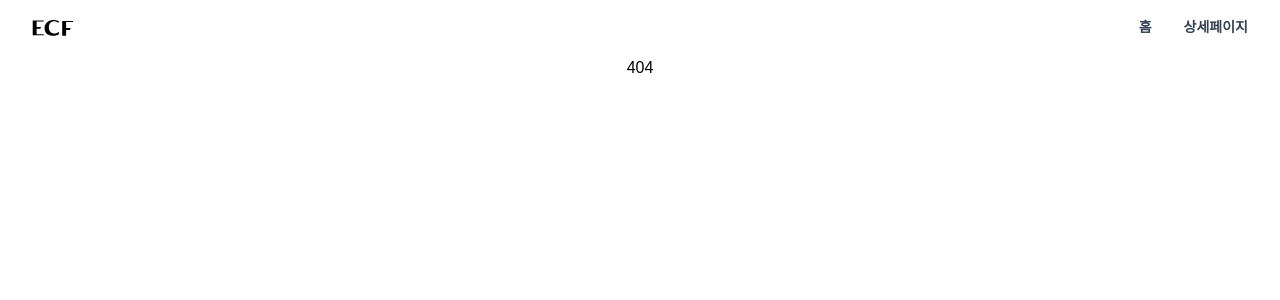
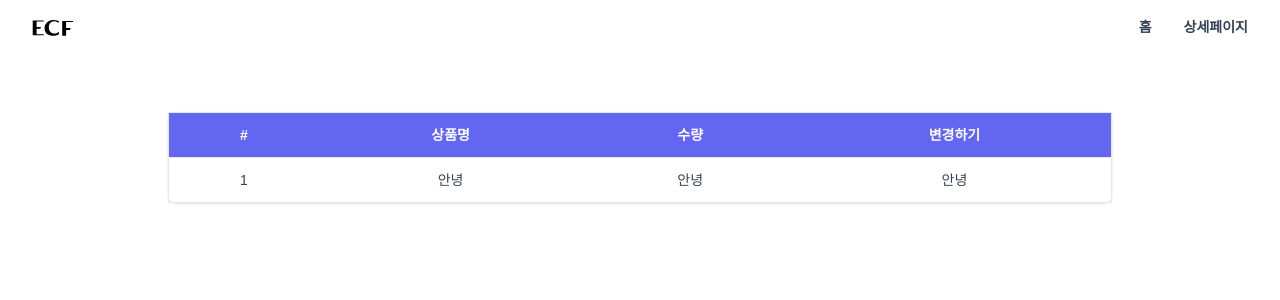
Before and after one commit to sunfivemin/react, a React (Create React App) app in the folder shop/: page /cart in a window 1280 px wide. Before the commit this address had no page. Shown: the top 300 px of the page. Built offline with nearby package versions, Linux system fonts and the light colour scheme; a web font is replaced by a local one.

Commit message:
리덕스 세팅

```diff
--- a/shop/package.json
+++ b/shop/package.json
@@ -3,12 +3,15 @@
   "version": "0.1.0",
   "private": true,
   "dependencies": {
+    "@reduxjs/toolkit": "^1.8.1",
     "@testing-library/jest-dom": "^5.17.0",
     "@testing-library/react": "^13.4.0",
     "@testing-library/user-event": "^13.5.0",
     "axios": "^1.7.2",
     "react": "^18.3.1",
     "react-dom": "^18.3.1",
+    "react-redux": "^8.1.3",
+    "react-router": "^6.25.1",
     "react-scripts": "5.0.1",
     "web-vitals": "^2.1.4"
   },
@@ -40,7 +43,7 @@
     "@tailwindcss/forms": "^0.5.7",
     "autoprefixer": "^10.4.19",
     "postcss": "^8.4.38",
-    "react-router-dom": "^6.23.1",
+    "react-router-dom": "^6.25.1",
     "tailwindcss": "^3.4.4"
   }
 }
--- a/shop/src/App.js
+++ b/shop/src/App.js
@@ -3,12 +3,16 @@ import "./App.css";
 import clothone from "./assets/images/cloth1.png";
 import clothtwo from "./assets/images/cloth2.jpg";
 import cloththree from "./assets/images/cloth3.png";
+import cloth4 from "./assets/images/cloth1.png";
+import cloth5 from "./assets/images/cloth2.jpg";
+import cloth6 from "./assets/images/cloth3.png";
 import data from "./data";
 import { Routes, Route, Link, useNavigate, Outlet } from "react-router-dom";
 import Detail from "./pages/Detail";
+import Cart from "./pages/Cart";
 import axios from "axios";
 
-const clothImages = [clothone, clothtwo, cloththree];
+const clothImages = [clothone, clothtwo, cloththree, cloth4, cloth5, cloth6];
 
 function App() {
     let [cloths, setCloths] = useState(data);
@@ -16,7 +20,10 @@ function App() {
     let [fade, setFade] = useState("");
 
     useEffect(() => {
+        setTimeout(() => {
             setFade("end");
+        }, 100);
+        // setFade("end");
         return () => {
             setFade("");
         };
@@ -25,20 +32,14 @@ function App() {
     return (
         <div className={"App start " + fade}>
             <div className="mx-auto font-pre">
-        <div className="py-4 px-4 border-b border-slate-900/10 lg:px-8 lg:border-0 lg:mx-0">
+                <div className="px-4 py-4 border-b border-slate-900/10 lg:px-8 lg:border-0 lg:mx-0">
                     <div className="relative flex items-center mx-auto max-w-7xl">
                         <a className="mr-3 flex-none w-[3.0625rem] md:w-auto" href="/">
                             <span className="sr-only">home page</span>
 
                             <svg width="43" height="17" viewBox="0 0 44 18">
-                <path
-                  className="cls-1"
-                  d="M0,.48H11.57V1.7H4.12V7.47s4.78-.03,4.78,0-.9,1.83-.9,1.83h-3.88v5.73h7.55v1.24H0V.48Z"
-                />
-                <polygon
-                  className="cls-1"
-                  points="42.74 2.18 42.74 .97 31.22 .97 31.22 16.75 32.9 16.75 35.31 16.75 35.35 16.75 35.35 10.46 39.38 10.46 40.23 8.44 35.35 8.44 35.35 2.18 42.74 2.18"
-                />
+                                <path className="cls-1" d="M0,.48H11.57V1.7H4.12V7.47s4.78-.03,4.78,0-.9,1.83-.9,1.83h-3.88v5.73h7.55v1.24H0V.48Z" />
+                                <polygon className="cls-1" points="42.74 2.18 42.74 .97 31.22 .97 31.22 16.75 32.9 16.75 35.31 16.75 35.35 16.75 35.35 10.46 39.38 10.46 40.23 8.44 35.35 8.44 35.35 2.18 42.74 2.18" />
                                 <path
                                     className="cls-1"
                                     d="M21.97,16.71c-5.4,.03-9.43-2.57-9.43-8.03,.03-2.89,.98-4.92,3.11-6.59C17.58,.5,19.97-.02,22.58,0c2.38,0,4.37,1.1,5.32,1.68l-.63,1.26c-1.35-1.13-3.16-1.69-4.9-1.71-1.71-.02-3.44,1.05-4.3,2.51-.44,.75-.72,1.57-.85,2.43-.36,2.33-.07,4.88,1.69,6.59,1.02,1,2.4,1.59,3.83,1.63,.33,0,.67,.01,.99-.04,1.82-.3,3.12-1.15,4.25-1.96l-.53,2.92c-1.2,.59-3.02,1.4-5.46,1.4Z"
@@ -60,8 +61,7 @@ function App() {
                                             to="/detail/1"
                                             onClick={() => {
                                                 navi("/detail/1");
-                      }}
-                    >
+                                            }}>
                                             상세페이지
                                         </Link>
                                     </li>
@@ -85,11 +85,7 @@ function App() {
                             <div className="container pt-10 mx-auto">
                                 <div className="flex flex-wrap ">
                                     {cloths.map((cloth, index) => (
-                    <Card
-                      key={index}
-                      cloth={cloth}
-                      image={clothImages[index]}
-                    />
+                                        <Card key={index} cloth={cloth} image={clothImages[index]} />
                                     ))}
 
                                     {/* <img src={process.env.PUBLIC_URL + '/logo192.png'} className="w-full mx-auto h-[24rem] bg-center bg-contain bg-no-repeat" alt="" /> */}
@@ -107,8 +103,7 @@ function App() {
                                                 console.log("실패함 ㅅㄱ");
                                             });
                                     }}
-                  className="inline-flex justify-center my-10 rounded-lg text-sm font-semibold py-3 px-4 bg-slate-900 text-white hover:bg-slate-700"
-                >
+                                    className="inline-flex justify-center px-4 py-3 my-10 text-sm font-semibold text-white rounded-lg bg-slate-900 hover:bg-slate-700">
                                     더보기
                                 </button>
                             </div>
@@ -117,6 +112,7 @@ function App() {
                 />
 
                 <Route path="/detail/:id" element={<Detail cloths={cloths} />} />
+                <Route path="/cart" element={<Cart />} />
                 <Route path="/about" element={<About />}>
                     <Route path="member" element={<div>11111</div>} />
                     <Route path="location" element={<div>22222</div>} />
@@ -166,11 +162,7 @@ function About() {
 function Card({ cloth, image }) {
     return (
         <div className="w-full px-4 mb-4 md:w-1/3">
-      <img
-        src={image}
-        className="w-full mx-auto h-[24rem] bg-center bg-contain bg-no-repeat"
-        alt={cloth.title}
-      />
+            <img src={image} className="w-full mx-auto h-[24rem] bg-center bg-contain bg-no-repeat" alt={cloth.title} />
             <h4 className="mt-2 text-xl font-bold">{cloth.title}</h4>
             <p className="text-gray-700">{cloth.price}</p>
         </div>
--- a/shop/src/data.js
+++ b/shop/src/data.js
@@ -1,24 +1,24 @@
 let data = [
     {
-      id : 0,
-      title : "White and Black",
-      content : "Born in France",
-      price : 120000
+        id: 0,
+        title: "White and Black",
+        content: "Born in France",
+        price: 120000,
     },
 
     {
-      id : 1,
-      title : "Red Knit",
-      content : "Born in Seoul",
-      price : 110000
+        id: 1,
+        title: "Red Knit",
+        content: "Born in Seoul",
+        price: 110000,
     },
 
     {
-      id : 2,
-      title : "Grey Yordan",
-      content : "Born in the States",
-      price : 130000
-    }
-  ]
+        id: 2,
+        title: "Grey Yordan",
+        content: "Born in the States",
+        price: 130000,
+    },
+];
 
-  export default data;
+export default data;
--- a/shop/src/index.js
+++ b/shop/src/index.js
@@ -4,14 +4,19 @@ import "./index.css";
 import App from "./App";
 import reportWebVitals from "./reportWebVitals";
 import { BrowserRouter } from "react-router-dom";
+import { Provider } from "react-redux";
+import store from "./store.js";
 
 const root = ReactDOM.createRoot(document.getElementById("root"));
 root.render(
-  <BrowserRouter>
-    <App />
-  </BrowserRouter>
+    <React.StrictMode>
+        <Provider store={store}>
+            <BrowserRouter>
+                <App />
+            </BrowserRouter>
+        </Provider>
+    </React.StrictMode>
 );
-
 // If you want to start measuring performance in your app, pass a function
 // to log results (for example: reportWebVitals(console.log))
 // or send to an analytics endpoint. Learn more: https://bit.ly/CRA-vitals
--- /dev/null
+++ b/shop/src/pages/Cart.js
@@ -0,0 +1,32 @@
+import { useSelector } from "react-redux";
+
+function Cart() {
+    let user = useSelector((state) => {
+        return state;
+    });
+
+    return (
+        <div class="container mx-auto p-4 mt-10">
+            <table class="min-w-full bg-white border border-gray-200 rounded-lg shadow">
+                <thead class="bg-indigo-500 text-white">
+                    <tr>
+                        <th class="py-3 px-4 text-center text-sm font-semibold uppercase">#</th>
+                        <th class="py-3 px-4 text-center text-sm font-semibold uppercase">상품명</th>
+                        <th class="py-3 px-4 text-center text-sm font-semibold uppercase">수량</th>
+                        <th class="py-3 px-4 text-center text-sm font-semibold uppercase">변경하기</th>
+                    </tr>
+                </thead>
+                <tbody>
+                    <tr class="border-t border-gray-200 hover:bg-gray-100">
+                        <td class="py-3 px-4 text-center text-sm text-gray-700">1</td>
+                        <td class="py-3 px-4 text-center text-sm text-gray-700">안녕</td>
+                        <td class="py-3 px-4 text-center text-sm text-gray-700">안녕</td>
+                        <td class="py-3 px-4 text-center text-sm text-gray-700">안녕</td>
+                    </tr>
+                </tbody>
+            </table>
+        </div>
+    );
+}
+
+export default Cart;
--- /dev/null
+++ b/shop/src/store.js
@@ -0,0 +1,12 @@
+import { configureStore, createSlice } from "@reduxjs/toolkit";
+
+let user = createSlice({
+    name: "user",
+    initialState: "min",
+});
+
+export default configureStore({
+    reducer: {
+        user: user.reducer,
+    },
+});
```
Also changed, not shown: shop/src/index.css (+19 -74 lines), shop/src/pages/Detail.js (+10 -35 lines), shop/src/App.css (indentation only), 2 other files (tests, documents, lock files or other folders). Lines whose indentation alone changed are shown as unchanged.
